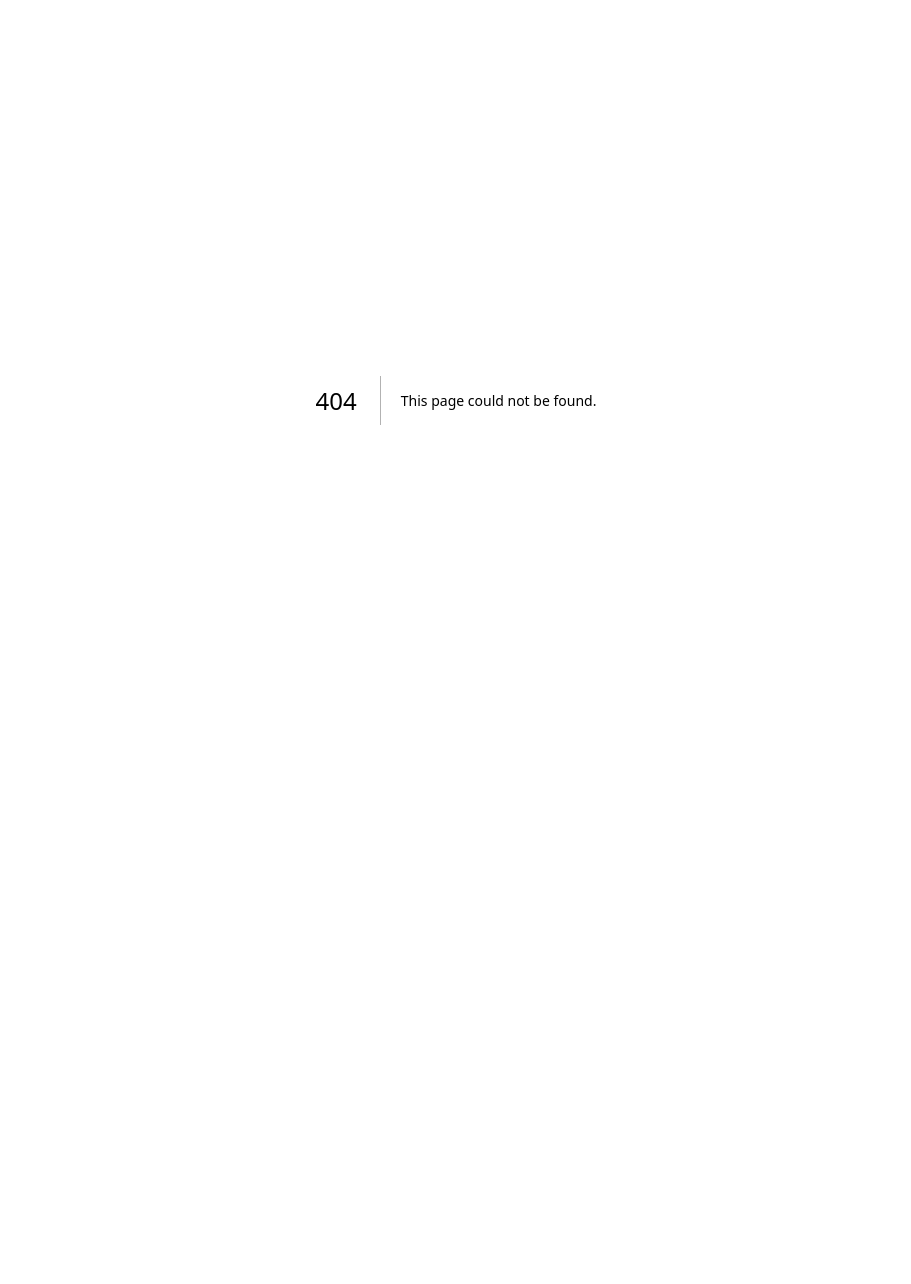
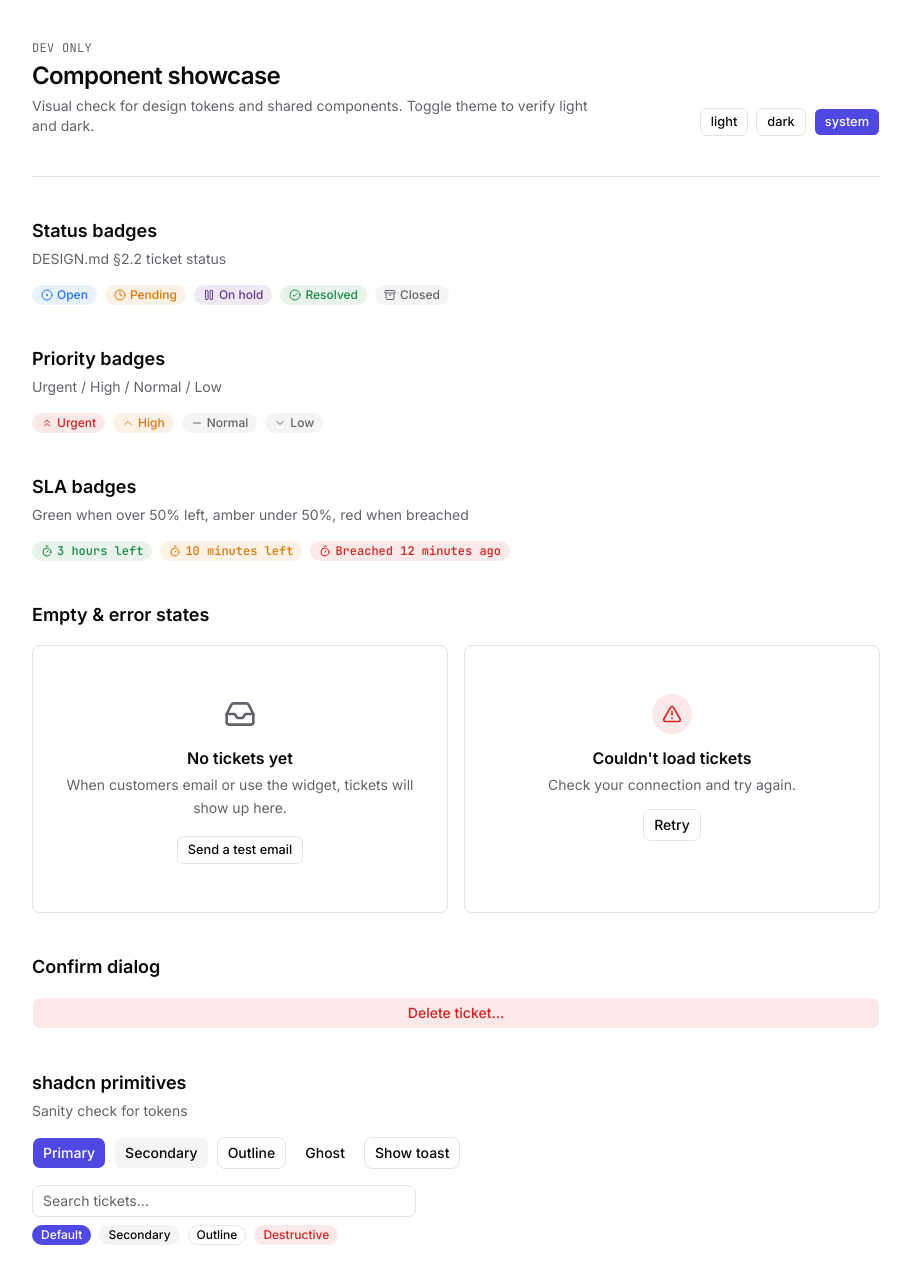
Before and after one commit to segnitsega/multi-tenant-helpdesk-saas, a Next.js app: page /dev/components in a window 1280 px wide. Before the commit this address had no page. Shown: the whole page, without its empty margins (184-1095 px from the left). Before the commit the page ends 800 px from the top, so only its background shows below. Built offline with nearby package versions, Linux system fonts and the light colour scheme.

Commit message:
finish design foundation with component showcase

```diff
--- /dev/null
+++ b/src/app/dev/components/page.tsx
@@ -0,0 +1,230 @@
+"use client";
+
+import { useState } from "react";
+import { useTheme } from "next-themes";
+import { InboxIcon } from "lucide-react";
+import { toast } from "sonner";
+
+import { ConfirmDialog } from "@/components/confirm-dialog";
+import { EmptyState } from "@/components/empty-state";
+import { ErrorState } from "@/components/error-state";
+import { PriorityBadge, TICKET_PRIORITIES } from "@/components/priority-badge";
+import { SlaBadge } from "@/components/sla-badge";
+import { StatusBadge, TICKET_STATUSES } from "@/components/status-badge";
+import { Badge } from "@/components/ui/badge";
+import { Button } from "@/components/ui/button";
+import { Input } from "@/components/ui/input";
+import { Separator } from "@/components/ui/separator";
+
+function Section({
+  title,
+  description,
+  children,
+}: {
+  title: string;
+  description?: string;
+  children: React.ReactNode;
+}) {
+  return (
+    <section className="flex flex-col gap-4">
+      <div className="flex flex-col gap-1">
+        <h2 className="text-foreground text-lg font-semibold">{title}</h2>
+        {description ? (
+          <p className="text-muted-foreground text-sm">{description}</p>
+        ) : null}
+      </div>
+      {children}
+    </section>
+  );
+}
+
+function createSlaExamples() {
+  const now = Date.now();
+  return {
+    ok: {
+      startsAt: new Date(now - 60 * 60 * 1000),
+      dueAt: new Date(now + 3 * 60 * 60 * 1000),
+    },
+    warn: {
+      startsAt: new Date(now - 50 * 60 * 1000),
+      dueAt: new Date(now + 10 * 60 * 1000),
+    },
+    breached: {
+      startsAt: new Date(now - 2 * 60 * 60 * 1000),
+      dueAt: new Date(now - 12 * 60 * 1000),
+    },
+  };
+}
+
+export default function DevComponentsPage() {
+  const { theme, setTheme } = useTheme();
+  const [confirmOpen, setConfirmOpen] = useState(false);
+  const [errorKey, setErrorKey] = useState(0);
+  // Lazy state init is allowed to be impure; Date.now in render/useMemo is not.
+  const [slaExamples] = useState(createSlaExamples);
+
+  return (
+    <div className="bg-background text-foreground min-h-full">
+      <div className="mx-auto flex max-w-4xl flex-col gap-10 px-6 py-10">
+        <header className="flex flex-col gap-4 sm:flex-row sm:items-end sm:justify-between">
+          <div className="flex flex-col gap-1">
+            <p className="text-muted-foreground font-mono text-xs tracking-wide uppercase">
+              Dev only
+            </p>
+            <h1 className="text-2xl font-semibold tracking-tight">
+              Component showcase
+            </h1>
+            <p className="text-muted-foreground max-w-xl text-sm">
+              Visual check for design tokens and shared components. Toggle theme
+              to verify light and dark.
+            </p>
+          </div>
+
+          <div className="flex flex-wrap gap-2">
+            {(["light", "dark", "system"] as const).map((value) => (
+              <Button
+                key={value}
+                type="button"
+                size="sm"
+                variant={theme === value ? "default" : "outline"}
+                onClick={() => setTheme(value)}
+              >
+                {value}
+              </Button>
+            ))}
+          </div>
+        </header>
+
+        <Separator />
+
+        <Section
+          title="Status badges"
+          description="DESIGN.md §2.2 ticket status"
+        >
+          <div className="flex flex-wrap gap-2">
+            {TICKET_STATUSES.map((status) => (
+              <StatusBadge key={status} status={status} />
+            ))}
+          </div>
+        </Section>
+
+        <Section
+          title="Priority badges"
+          description="Urgent / High / Normal / Low"
+        >
+          <div className="flex flex-wrap gap-2">
+            {TICKET_PRIORITIES.map((priority) => (
+              <PriorityBadge key={priority} priority={priority} />
+            ))}
+          </div>
+        </Section>
+
+        <Section
+          title="SLA badges"
+          description="Green when over 50% left, amber under 50%, red when breached"
+        >
+          <div className="flex flex-wrap gap-2">
+            <SlaBadge
+              startsAt={slaExamples.ok.startsAt}
+              dueAt={slaExamples.ok.dueAt}
+            />
+            <SlaBadge
+              startsAt={slaExamples.warn.startsAt}
+              dueAt={slaExamples.warn.dueAt}
+            />
+            <SlaBadge
+              startsAt={slaExamples.breached.startsAt}
+              dueAt={slaExamples.breached.dueAt}
+            />
+          </div>
+        </Section>
+
+        <Section title="Empty & error states">
+          <div className="grid gap-4 md:grid-cols-2">
+            <div className="border-border rounded-lg border">
+              <EmptyState
+                icon={<InboxIcon />}
+                title="No tickets yet"
+                description="When customers email or use the widget, tickets will show up here."
+                action={
+                  <Button type="button" size="sm" variant="outline">
+                    Send a test email
+                  </Button>
+                }
+              />
+            </div>
+            <div className="border-border rounded-lg border">
+              <ErrorState
+                key={errorKey}
+                title="Couldn't load tickets"
+                description="Check your connection and try again."
+                onRetry={() => {
+                  setErrorKey((k) => k + 1);
+                  toast.success("Retry clicked");
+                }}
+              />
+            </div>
+          </div>
+        </Section>
+
+        <Section title="Confirm dialog">
+          <Button
+            type="button"
+            variant="destructive"
+            onClick={() => setConfirmOpen(true)}
+          >
+            Delete ticket…
+          </Button>
+          <ConfirmDialog
+            open={confirmOpen}
+            onOpenChange={setConfirmOpen}
+            title="Delete this ticket?"
+            description="This cannot be undone. Messages and attachments will be removed."
+            confirmLabel="Delete"
+            variant="destructive"
+            onConfirm={() => {
+              setConfirmOpen(false);
+              toast.success("Confirmed (demo only)");
+            }}
+          />
+        </Section>
+
+        <Section
+          title="shadcn primitives"
+          description="Sanity check for tokens"
+        >
+          <div className="flex flex-col gap-4">
+            <div className="flex flex-wrap gap-2">
+              <Button type="button">Primary</Button>
+              <Button type="button" variant="secondary">
+                Secondary
+              </Button>
+              <Button type="button" variant="outline">
+                Outline
+              </Button>
+              <Button type="button" variant="ghost">
+                Ghost
+              </Button>
+              <Button
+                type="button"
+                variant="outline"
+                onClick={() => toast.message("Toast from Sonner")}
+              >
+                Show toast
+              </Button>
+            </div>
+            <div className="flex max-w-sm flex-col gap-2">
+              <Input placeholder="Search tickets…" />
+              <div className="flex flex-wrap gap-2">
+                <Badge>Default</Badge>
+                <Badge variant="secondary">Secondary</Badge>
+                <Badge variant="outline">Outline</Badge>
+                <Badge variant="destructive">Destructive</Badge>
+              </div>
+            </div>
+          </div>
+        </Section>
+      </div>
+    </div>
+  );
+}
```
